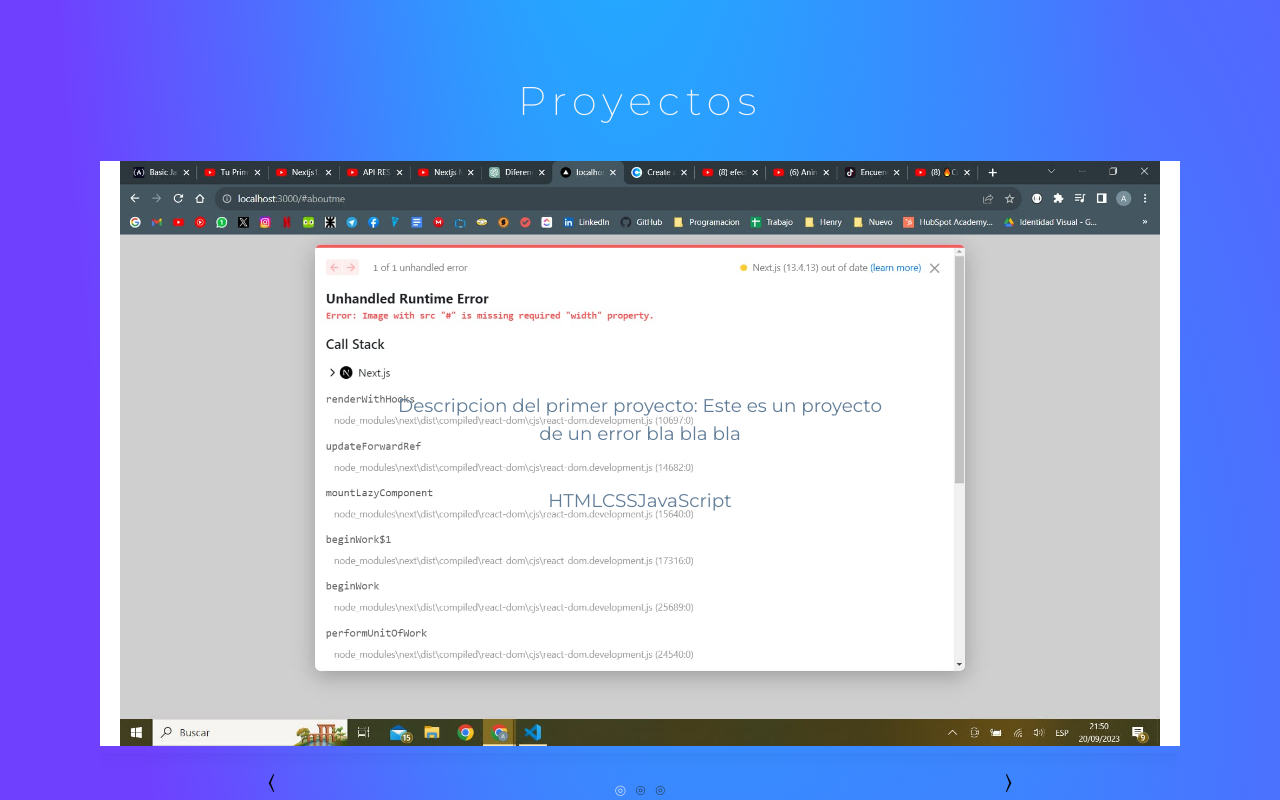
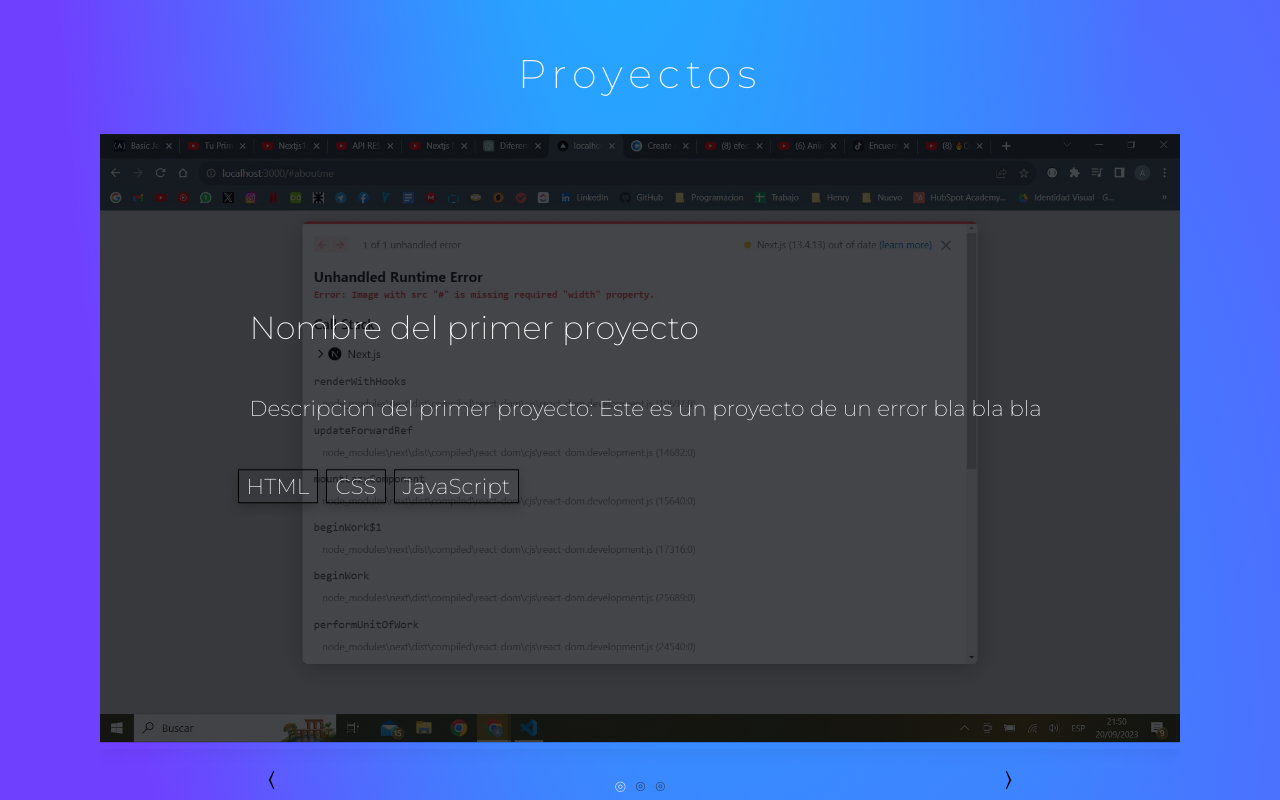
Before and after one commit to AIHolmann/portfolio, a Next.js app: page / in a window 1280 px wide. Shown: the part 2120-2920 px from the top of the page. Built offline with nearby package versions, Linux system fonts and the light colour scheme.

Commit message:
carousel

```diff
--- a/src/components/Carousel/Carousel.tsx
+++ b/src/components/Carousel/Carousel.tsx
@@ -20,8 +20,17 @@ const Carousel: React.FC<CarouselProps> = ({ data }) => {
       <div></div>
       <Image className={style.carousel_img} alt={data.name} src={data.image} />
       <div className={style.texto}>
+        <h3 className={style.carousel_item_text}>{data.name}</h3>
         <div className={style.carousel_item_text}>{data.description}</div>
-        <div className={style.carousel_item_text}>{data.stack}</div>
+        <ul>
+          {data.stack.map((el, i) => {
+            return (
+              <li key={i} className={style.carousel_item_text}>
+                {el}
+              </li>
+            );
+          })}
+        </ul>
       </div>
     </div>
   );
--- a/src/components/Carousel/carousel.module.css
+++ b/src/components/Carousel/carousel.module.css
@@ -6,6 +6,7 @@
   justify-content: center;
 
   background-color: #fff;
+  transition: 0.3s ease-in-out;
 }
 
 .texto {
@@ -13,19 +14,48 @@
   top: 50%;
   left: 50%;
   transform: translate(-50%, -50%);
+  background: linear-gradient(rgba(5, 7, 12, 0.75), rgba(5, 7, 12, 0.75));
+  width: 100%;
+  height: 100%;
+  opacity: 1;
+  transition: 0.3s;
+  text-align: left;
+  padding-left: 12%;
+  padding-top: 12%;
 }
 
 .carousel_img {
   width: 100%;
-  height: auto;
+  height: 100%;
   object-fit: contain;
-  padding: 0 20px 0 20px;
+}
+
+.texto:hover {
+  opacity: 0;
+  transition: 0.3s;
 }
 
 .carousel_item_text {
-  font-size: 1.15rem;
+  font-size: 1.35rem;
+  font-weight: 200;
   margin: 40px 0 40px 0;
   padding: 0 20px 0 20px;
   white-space: normal;
-  color: #617d98;
+  color: whitesmoke;
 }
+
+.texto h3 {
+  font-size: 2rem;
+  font-weight: 300;
+}
+
+.carousel_item ul {
+  display: flex;
+}
+.carousel_item ul li {
+  margin-top: 5px;
+  margin-left: 8px;
+  padding: 0 8px 0 8px;
+  border: 1px solid black;
+  box-shadow: 0px 5px 10px rgba(0, 0, 0, 0.2);
+}
--- a/src/components/Proyects/proyects.module.css
+++ b/src/components/Proyects/proyects.module.css
@@ -22,6 +22,7 @@
   display: flex;
   flex-direction: column;
   justify-content: center;
+  padding-bottom: 30px;
 }
 
 .inner {
```
